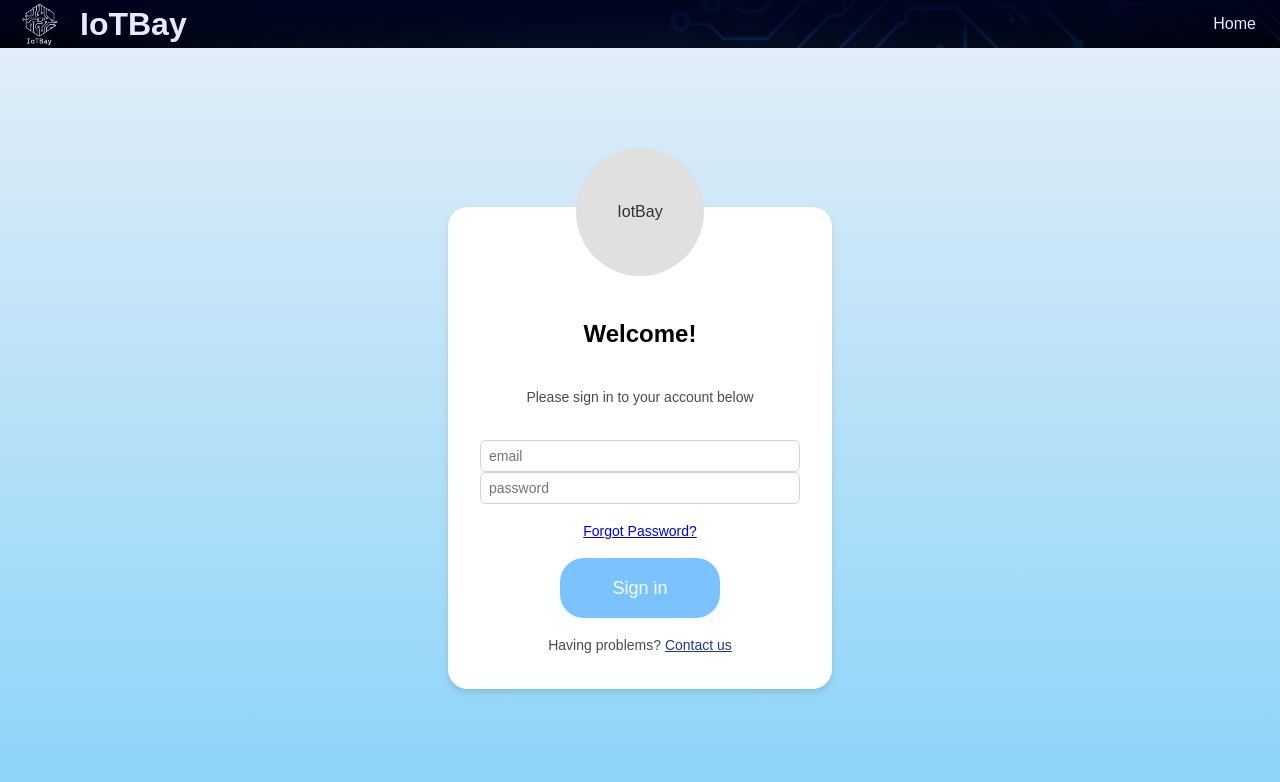
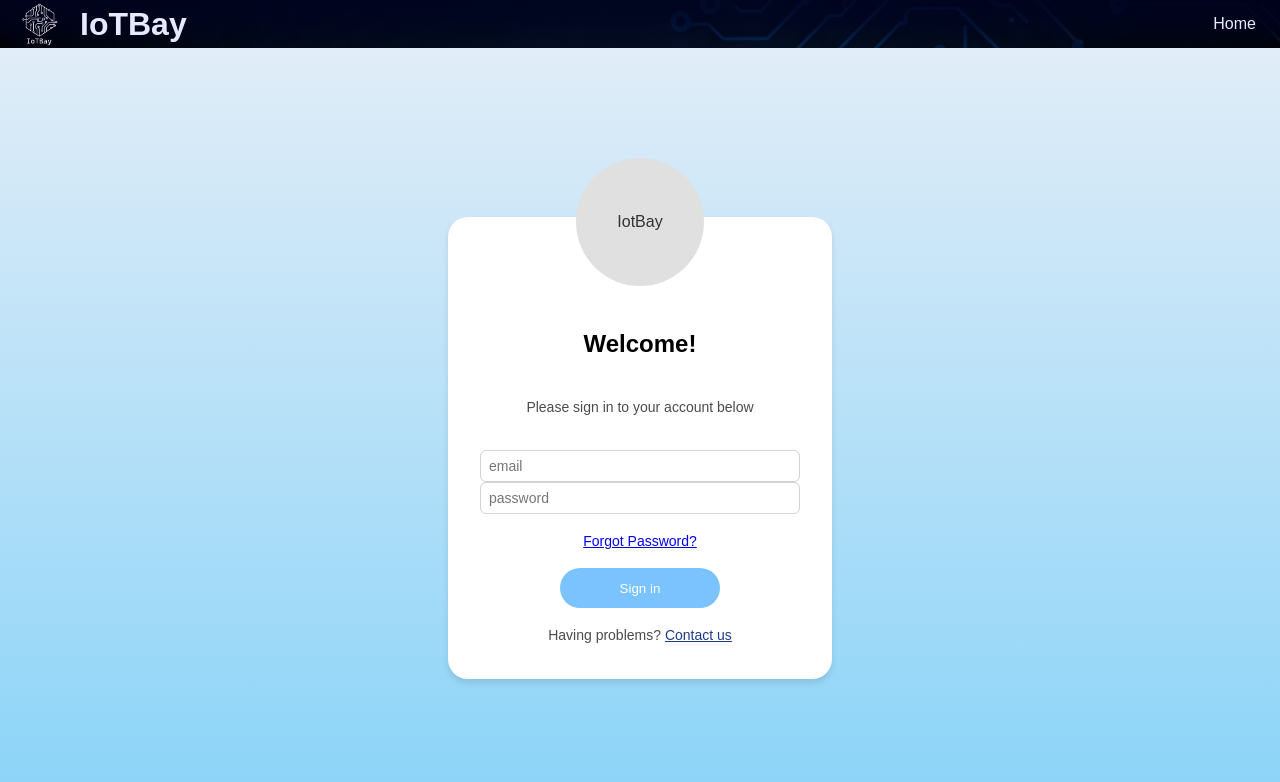
Before and after one commit to YM2992/IoTBay, a React (Vite) app in the folder Client/: page /login in a window 1280 px wide. Shown: the top 782 px of the page. Built offline with nearby package versions, Linux system fonts and the light colour scheme.

Commit message:
Fixed conflicting css declarations

```diff
--- a/Client/src/pages/MainPage.css
+++ b/Client/src/pages/MainPage.css
@@ -49,7 +49,7 @@ body {
 
 
 
-button {
+.product-button {
   margin: 25px;
   padding: 30px 50px;
   font-size: 18px;
@@ -96,7 +96,7 @@ button {
   align-items: center;
   margin: 20px;
 }
-button:hover {
+.product-button:hover {
   background-color: #cba6cb;
   transform: scale(1.3);
   border-color: #4B0082;
```
